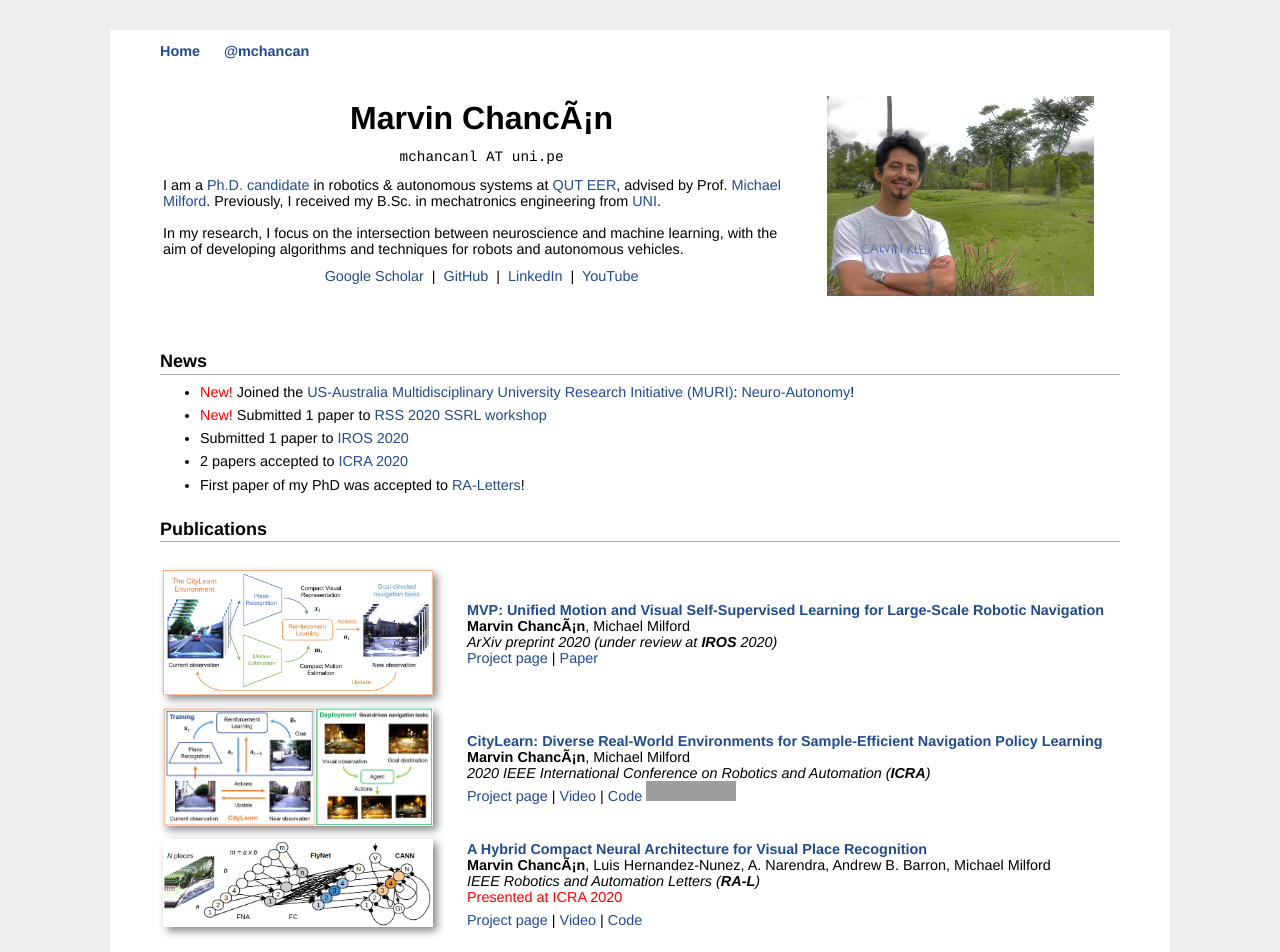
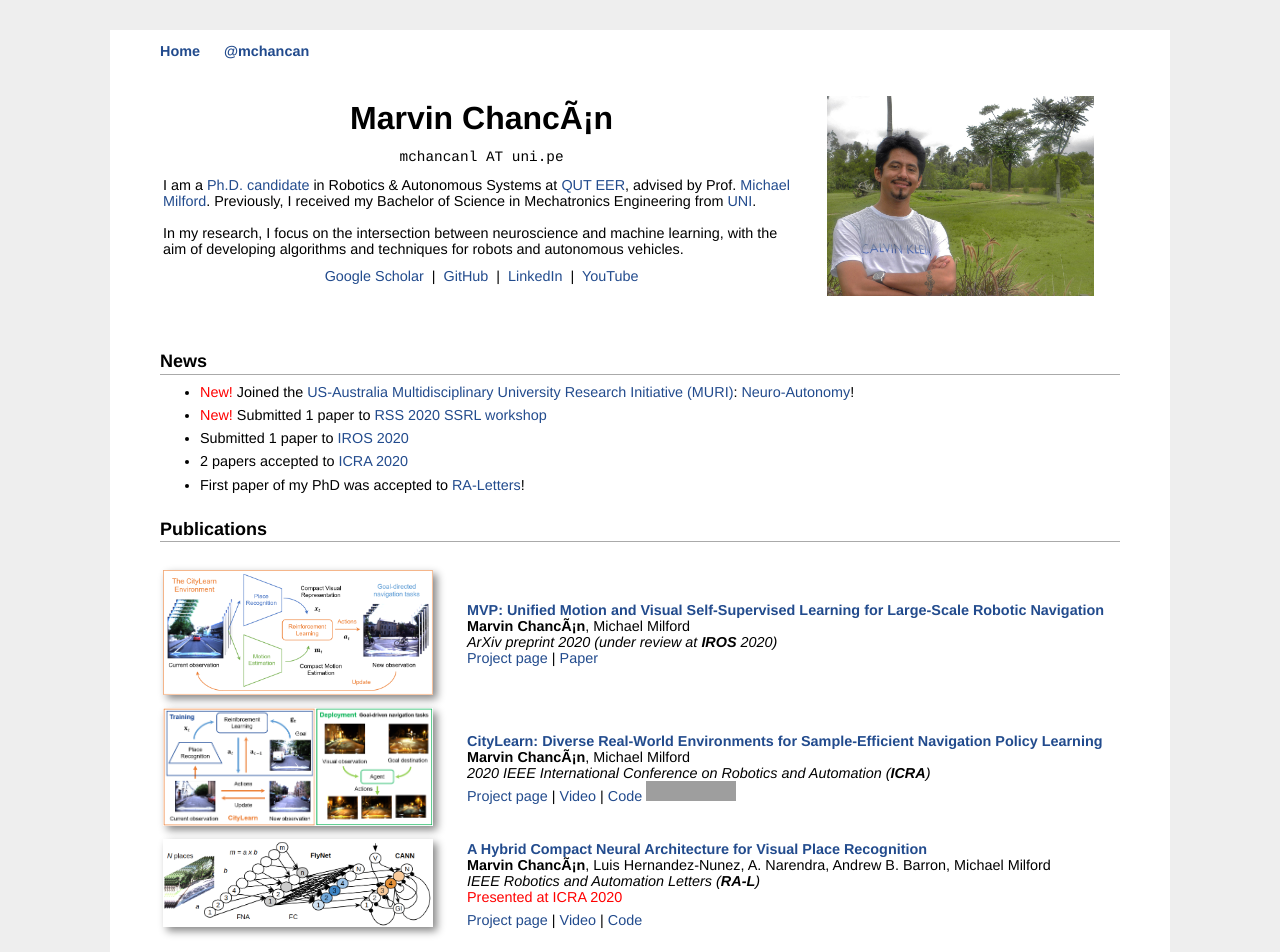
Before and after one commit to mchancan/mchancan.github.io, a Jekyll site: the page built from index.html, in a window 1280 px wide. Shown: the top 952 px of the page. Built offline with Jekyll 4.4.1, drawn with Linux system fonts in a browser that asks for light colours; comment, search, counter and statistics services are not loaded; grey boxes are pictures that could not be loaded.

Commit message:
Update index.html

```diff
--- a/index.html
+++ b/index.html
@@ -15,8 +15,8 @@ title: Marvin's Homepage
 		</p>
 		<!--</div>-->
 		<p>
-		I am a <a href="https://research.qut.edu.au/qcr/people/marvin-chancan/">Ph.D. candidate</a> in robotics & autonomous systems at <a href="https://www.qut.edu.au">QUT</a> <a href="https://www.qut.edu.au/science-engineering/schools/electrical-engineering-robotics">EER</a>, advised by Prof. <a href="https://scholar.google.com/citations?user=TDSmCKgAAAAJ&hl=en">Michael Milford</a>.
-		Previously, I received my B.Sc. in mechatronics engineering from <a href="https://en.wikipedia.org/wiki/National_University_of_Engineering">UNI</a>.</br>
+		I am a <a href="https://research.qut.edu.au/qcr/people/marvin-chancan/">Ph.D. candidate</a> in Robotics & Autonomous Systems at <a href="https://www.qut.edu.au">QUT</a> <a href="https://www.qut.edu.au/science-engineering/schools/electrical-engineering-robotics">EER</a>, advised by Prof. <a href="https://scholar.google.com/citations?user=TDSmCKgAAAAJ&hl=en">Michael Milford</a>.
+		Previously, I received my Bachelor of Science in Mechatronics Engineering from <a href="https://en.wikipedia.org/wiki/National_University_of_Engineering">UNI</a>.</br>
 		</br>
 		In my research, I focus on the intersection between neuroscience and machine learning, with the aim of developing algorithms and techniques for robots and autonomous vehicles.
 		</p>
```
